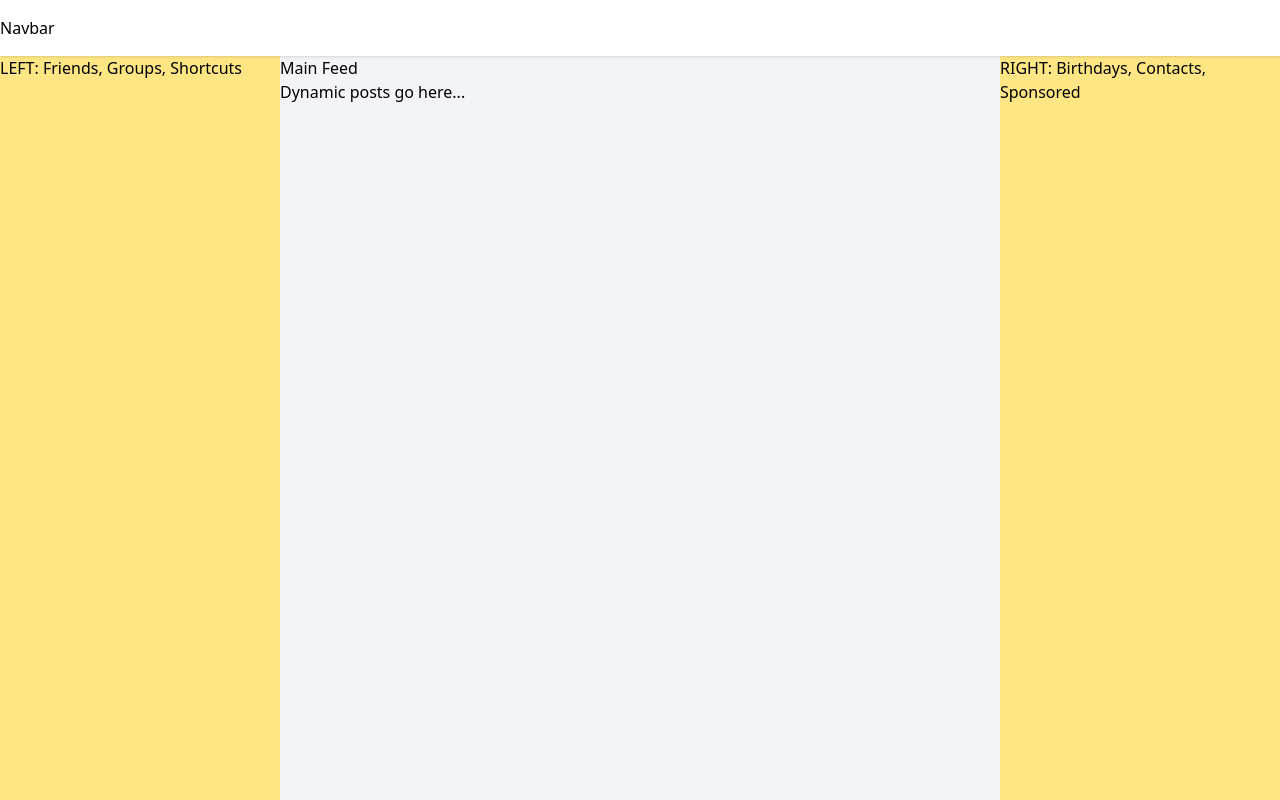
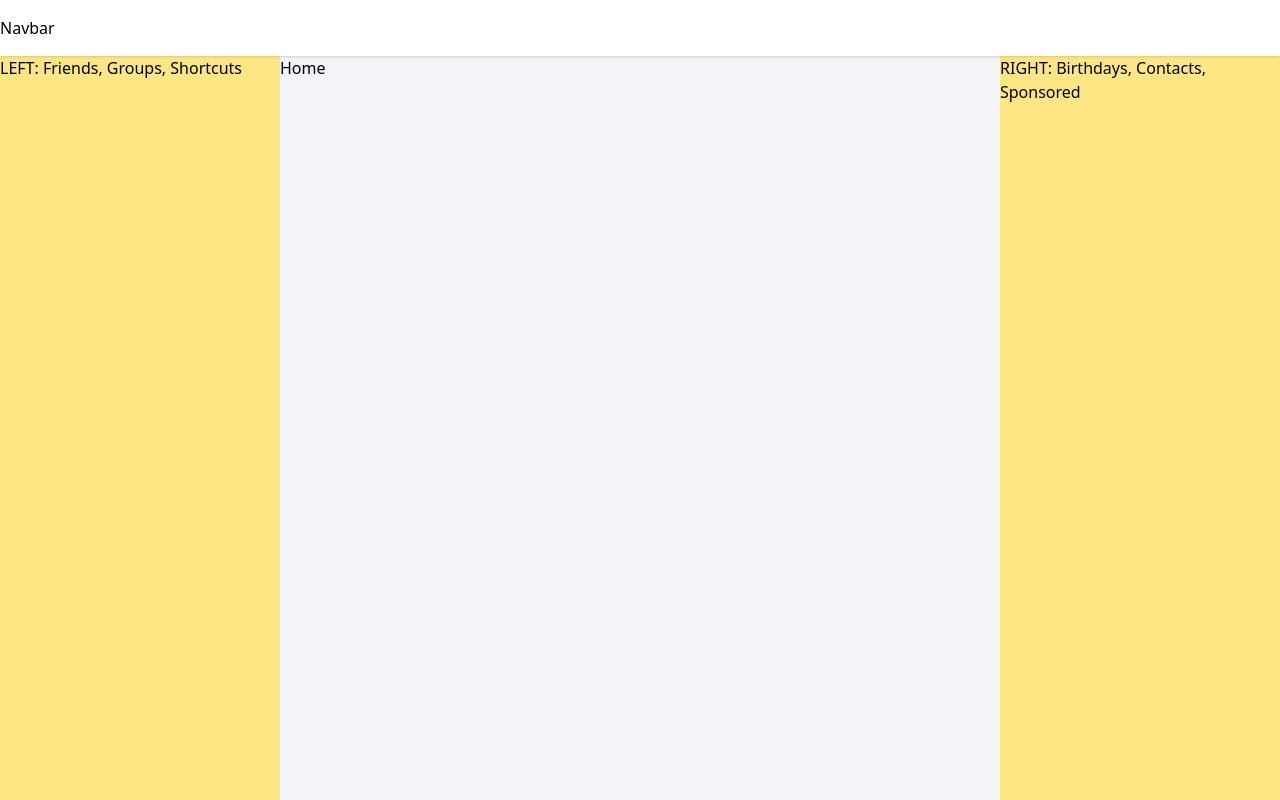
Before and after one commit to KarlStevenRequinto/nextjs-facebook-clone, a Next.js app: page / in a window 1280 px wide. Built offline with nearby package versions, Linux system fonts and the light colour scheme.

Commit message:
layout update

```diff
--- a/app/layout.tsx
+++ b/app/layout.tsx
@@ -19,14 +19,19 @@ export const metadata: Metadata = {
 
 import { ReactNode } from "react";
 import Navbar from "@/components/navbar";
-
+import MainLayout from "@/components/main-layout";
 export default function RootLayout({ children }: { children: ReactNode }) {
     return (
         <html lang="en">
             <body className={`${geistSans.variable} ${geistMono.variable} antialiased`}>
                 <div className="flex flex-col h-screen">
                     <Navbar />
-                    {children}
+                    <MainLayout
+                        leftSidebar={<div className="p-4 ">LEFT: Friends, Groups, Shortcuts</div>}
+                        rightSidebar={<div className="p-4">RIGHT: Birthdays, Contacts, Sponsored</div>}
+                    >
+                        <div className="p-4">{children}</div>
+                    </MainLayout>
                 </div>
             </body>
         </html>
--- a/app/page.tsx
+++ b/app/page.tsx
@@ -3,15 +3,5 @@ import Link from "next/link";
 import MainLayout from "@/components/main-layout";
 
 export default function Home() {
-    return (
-        <MainLayout
-            leftSidebar={<div className="p-4 ">LEFT: Friends, Groups, Shortcuts</div>}
-            rightSidebar={<div className="p-4">RIGHT: Birthdays, Contacts, Sponsored</div>}
-        >
-            <div className="p-4">
-                <h1>Main Feed</h1>
-                <p>Dynamic posts go here...</p>
-            </div>
-        </MainLayout>
-    );
+    return <div>Home</div>;
 }
```
